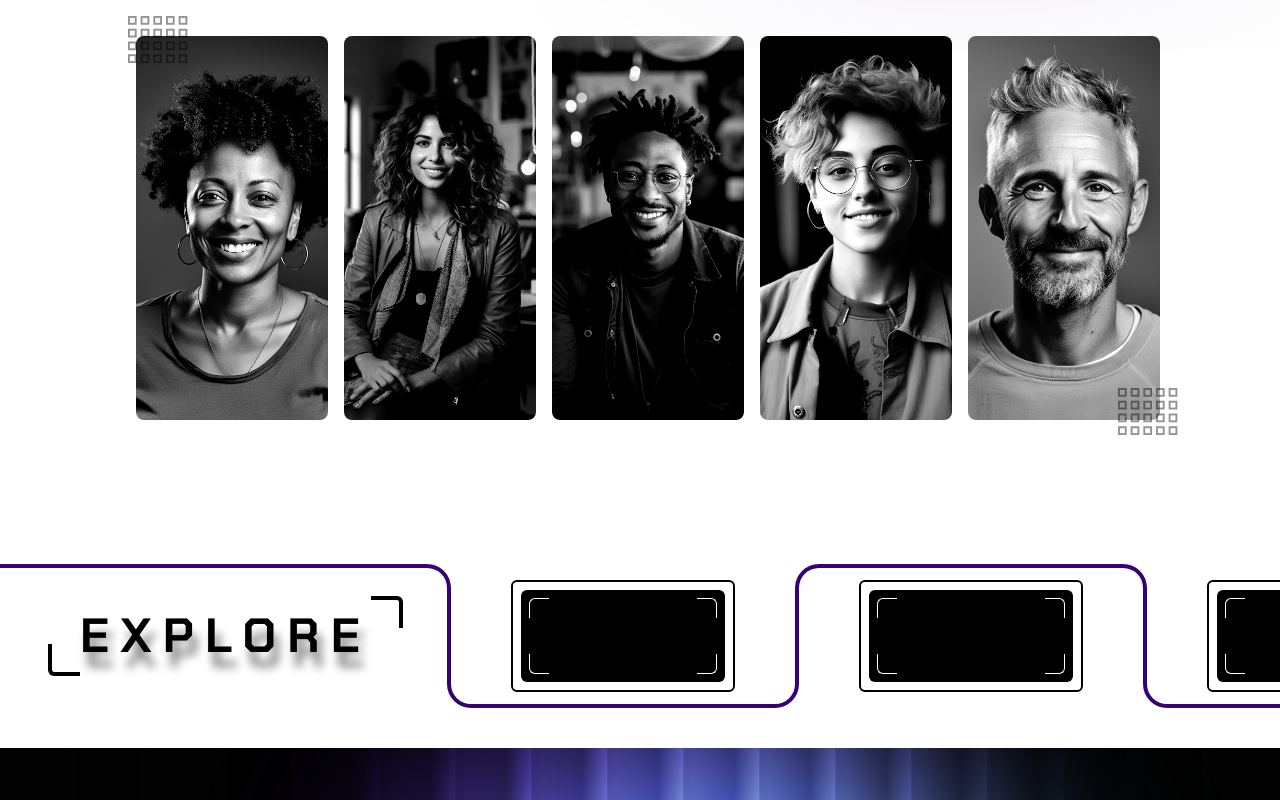
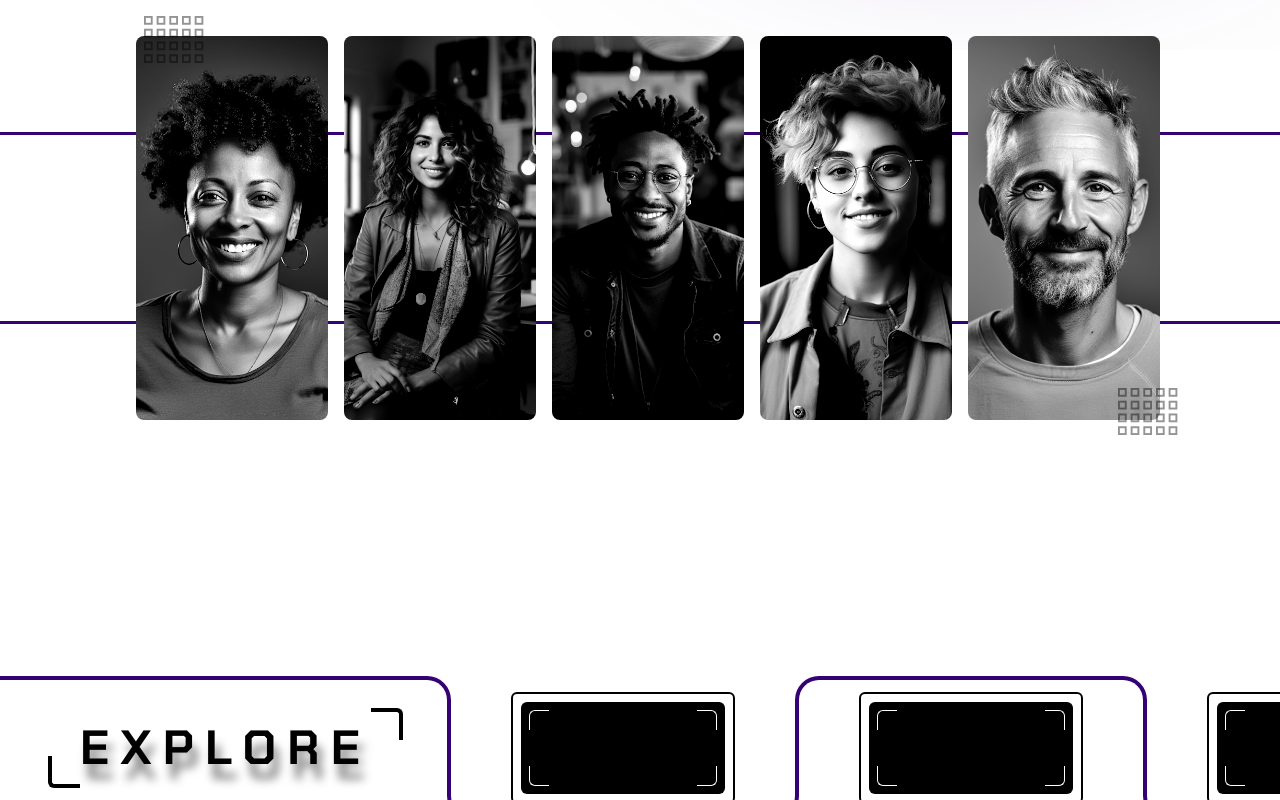
Before and after one commit to notnotrachit/garnet, a Next.js app: page / in a window 1280 px wide. Shown: the part 1060-1860 px from the top of the page. Built offline with nearby package versions, Linux system fonts and the light colour scheme; what tailwindcss-text-fill-stroke would draw is missing.

Commit message:
fixed spacing issue

```diff
--- a/app/page.tsx
+++ b/app/page.tsx
@@ -89,11 +89,11 @@ export default function Home() {
           </div>
         </div>
       </div>
-      <div className="my-36">
+      <div className="my-36 h-96">
         <Testimonial />
       </div>
 
-      <div className="my-10">
+      <div className="my-28 py-28">
         <Explore />
       </div>
       <div>
--- a/components/testimonials.tsx
+++ b/components/testimonials.tsx
@@ -5,6 +5,7 @@ export default function Testimonial(){
     return (
       <>
         <div className="flex justify-center space-x-4 relative">
+          <div className="absolute h-48 top-24 left-0 w-full border-y-[3px] border-[#350372]"></div>
           <div className="absolute -top-5 left-[10%] z-10">
             <Image src={"/sq_grid.svg"} alt="grid" width={60} height={60} />
           </div>
```
